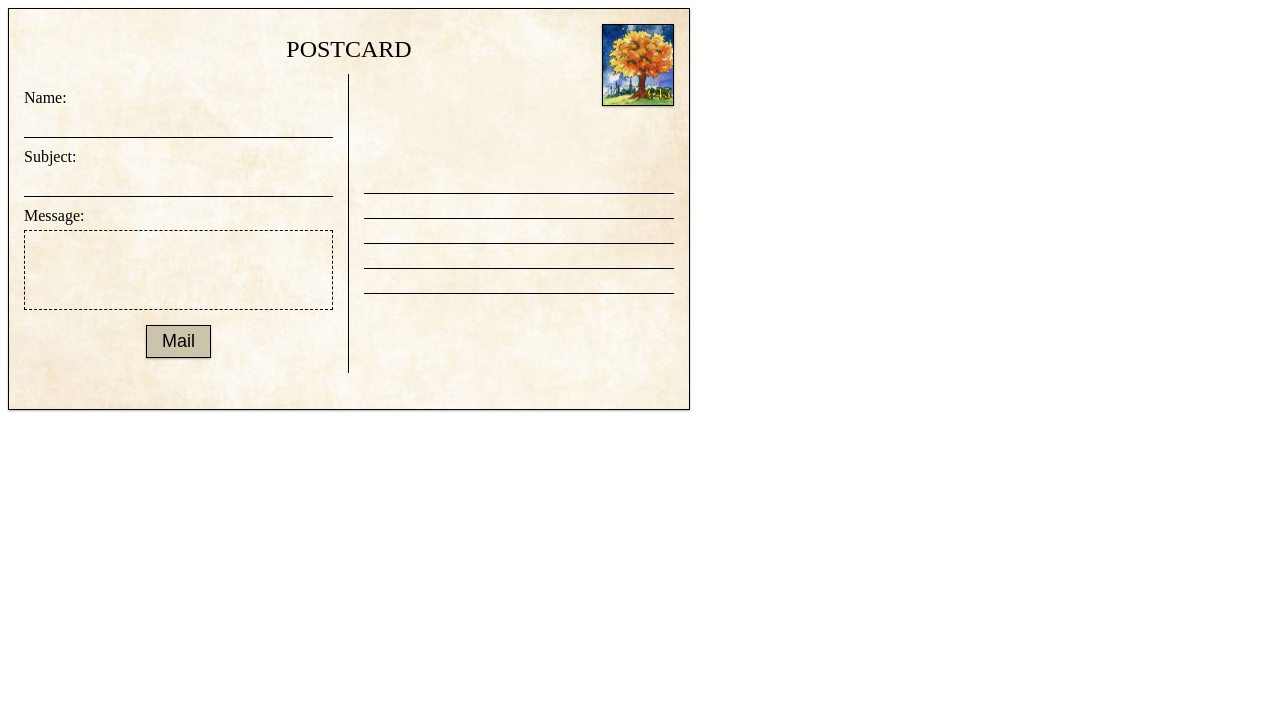
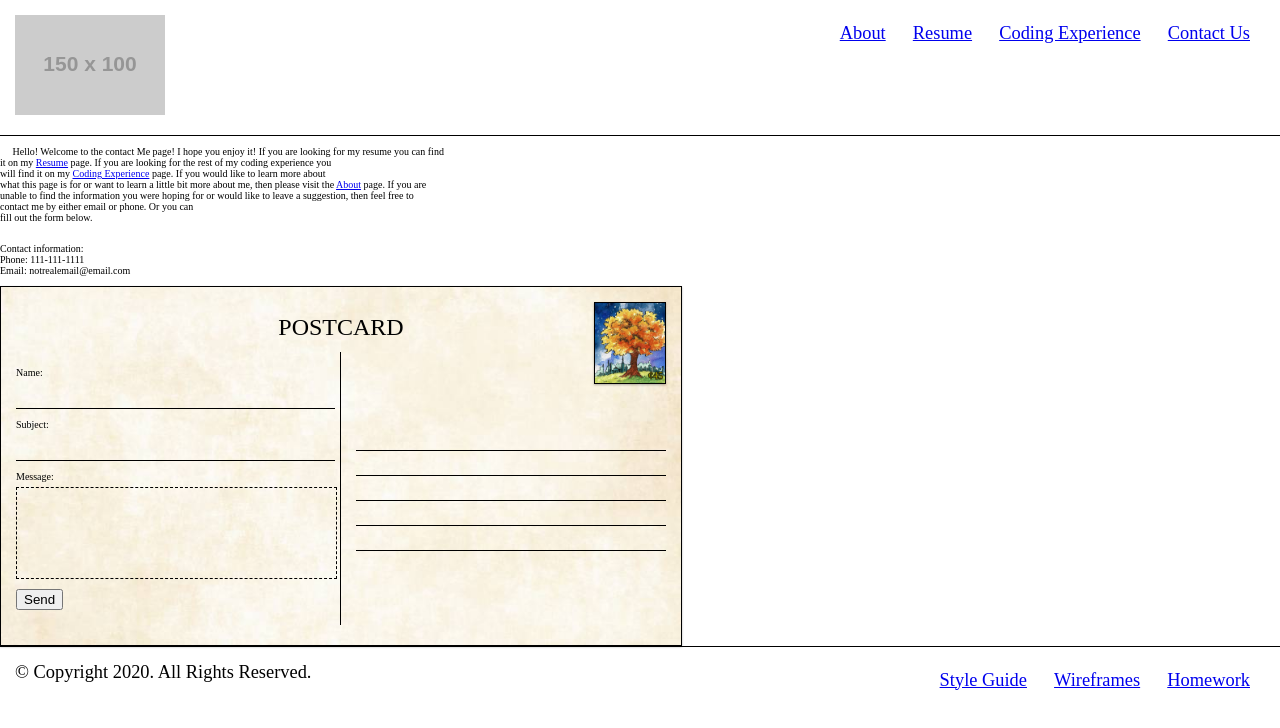
Before and after one commit to Obemegargel/wdd-130-megargel-project, a plain HTML site: page contact-us.html in a window 1280 px wide. Drawn offline with Linux system fonts and the light colour scheme; placeholder pictures from the web are drawn by us.

Commit message:
Updated contect for contactus and other pages.

```diff
--- a/contact-us.html
+++ b/contact-us.html
@@ -1,5 +1,62 @@
-<link rel="stylesheet" href="css/postcard.css">
-
+<!doctype html>
+<html lang="en">
+<head> <!--https://github.com/caboodle-tech/wdd-130-project  this is where I
+        got all the files for this assignment to start with from Christopher
+        Keers the wdd-130 teacher at Brigham Young University for the Fall
+        2020 Semester.-->
+    <meta charset="utf-8">
+    <meta name="viewport" content="width=device-width, initial-scale=1.0">
+    <title>Home</title>
+    <link rel="stylesheet" href="css/main.css">
+    <!--This brings the javascript from contact-us.htm*********could cause errors.-->
+    <link rel="stylesheet" href="css/postcard.css">
+</head>
+<body>
+    <header>
+        <div id="logo-wrapper">
+            <a href="index.html">
+                <img src="https://via.placeholder.com/150x100.jpg" id="logo">
+            </a>
+        </div>
+        <nav>
+            <ul>
+                <li>
+                    <a href="about.html">
+                        About
+                    </a>
+                </li>
+                <li>
+                    <a href="subpage-1.html">
+                        Resume
+                    </a>
+                </li>
+                <li>
+                    <a href="subpage-2.html">
+                        Coding Experience
+                    </a>
+                </li>
+                <li>
+                    <a href="contact-us.html">
+                        Contact Us
+                    </a>
+                </li>
+            </ul>
+        </nav>
+    </header>
+<p>
+    &nbsp;&nbsp;&nbsp;&nbsp;    Hello! Welcome to the contact Me page! I hope you enjoy it! If you are looking for my resume you can find<br>
+        it on my <a href="subpage-1.html">Resume</a> page. If you are looking for the rest of my coding experience you<br>
+        will find it on my <a href="subpage-2.html">Coding Experience</a> page. If you would like to learn more about<br>
+        what this page is for or want to learn a little bit more about me, then please visit the <a href="subpage-2.html">About</a> page. If you are<br>
+        unable to find the information you were hoping for or would like to leave a suggestion, then feel free to<br>
+        contact me by either email or phone. Or you can<br>
+        fill out the form below.<br>
+</p>
+<p>
+        Contact information:<br>
+        Phone: 111-111-1111<br>
+        Email: notrealemail@email.com<br>
+</p>
 <div class="postcard">
     <div class="stamp">
         <div class="cost">
@@ -20,8 +77,10 @@
         </label>
         <label for="message-1">Message:</label>
         <textarea id="message-1" name="message"></textarea>
-        <input type="submit" value="Mail">
+        <!--<input type="submit" value="Mail">    original button-->
+        <button type="button" onclick="fakeSend();">Send</button><!--maybe try changing mail to Submit-->
     </form>
+
     <div class="address">
         <span class="line"></span>
         <span class="line"></span>
@@ -31,3 +90,94 @@
     </div>
     <div class="footer"></div>
 </div>
+
+<!--this adds Javascript-->
+<script>
+/**
+ * Fake send a form by changing the submit button to a button
+ * with an on click event that calls this function.
+ */
+ function fakeSend() {
+
+// Stop the form from actually submitting if you used a submit button.
+event.preventDefault();
+
+// Grab the button element the user clicked on.
+var elem = event.target || event.srcElement;
+
+/**
+ * Create a new HTML div virtually, add our class
+ * to it, and then add the message.
+ */
+var msg  = document.createElement( 'DIV' );
+msg.classList.add( 'fake-send-msg' );
+msg.innerHTML = 'Your message was successfully sent.'
+
+/**
+ * Climb up the DOM to the buttons parent and then
+ * add our new div to this parent container.
+ */
+elem.parentElement.appendChild( msg );
+
+/**
+ * Starting from the button climb the DOM until you
+ * reach the form and reset (wipe) it.
+ */
+var form = elem.closest( 'form' );
+form.reset();
+}
+
+/**
+* This is what is known as a JavaScript polyfill. It is JavaScript code that
+* adds support to older web browsers for newer JavaScript features. Not every
+* new feature can be polyfilled and not every polyfill supports every browser.
+* This polyfill will only support web browsers that have full ES5 support;
+* the last generation of JavaScript, as of this writing ES6 is the latest
+* version of JavaScript.
+*
+* The following code was copied from:
+* https://developer.mozilla.org/en-US/docs/Web/API/Element/closest
+*/
+if ( ! Element.prototype.matches ) {
+Element.prototype.matches =
+Element.prototype.msMatchesSelector ||
+Element.prototype.webkitMatchesSelector;
+}
+
+if ( ! Element.prototype.closest ) {
+Element.prototype.closest = function(s) {
+    var el = this;
+    do {
+        if ( Element.prototype.matches.call(el, s) ) return el;
+        el = el.parentElement || el.parentNode;
+    } while ( el !== null && el.nodeType === 1 );
+    return null;
+};
+}
+</script>
+    <footer>
+        <div id="legal">
+            &copy; Copyright 2020. All Rights Reserved.
+        </div>
+        <nav>
+            <ul>
+                <li>
+                    <a href="style-guide.html">
+                        Style Guide
+                    </a>
+                </li>
+                <li>
+                    <a href="wireframes.html">
+                        Wireframes
+                    </a>
+                </li>
+                <li>
+                    <a href="homework/index.html">
+                        Homework
+                    </a>
+                </li>
+            </ul>
+        </nav>
+    </footer>
+</body>
+</html>
--- a/less/main.less
+++ b/less/main.less
@@ -47,6 +47,8 @@ body {
         font-size: @font-size;
         flex: 1;
         padding: @spacing;
+
+        @import "postcard.less";/*teacher added this.*/
     }
 
     footer {
```
Also changed, not shown: index.html (+9 -4 lines), less/postcard.less (added).
